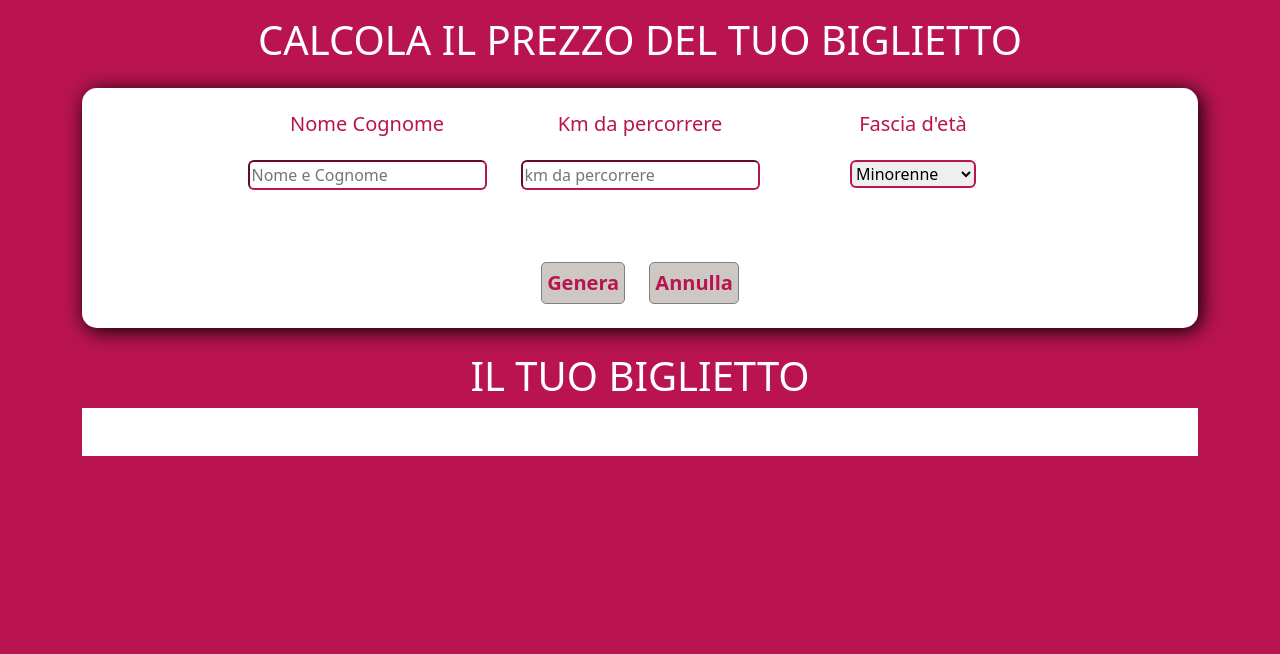
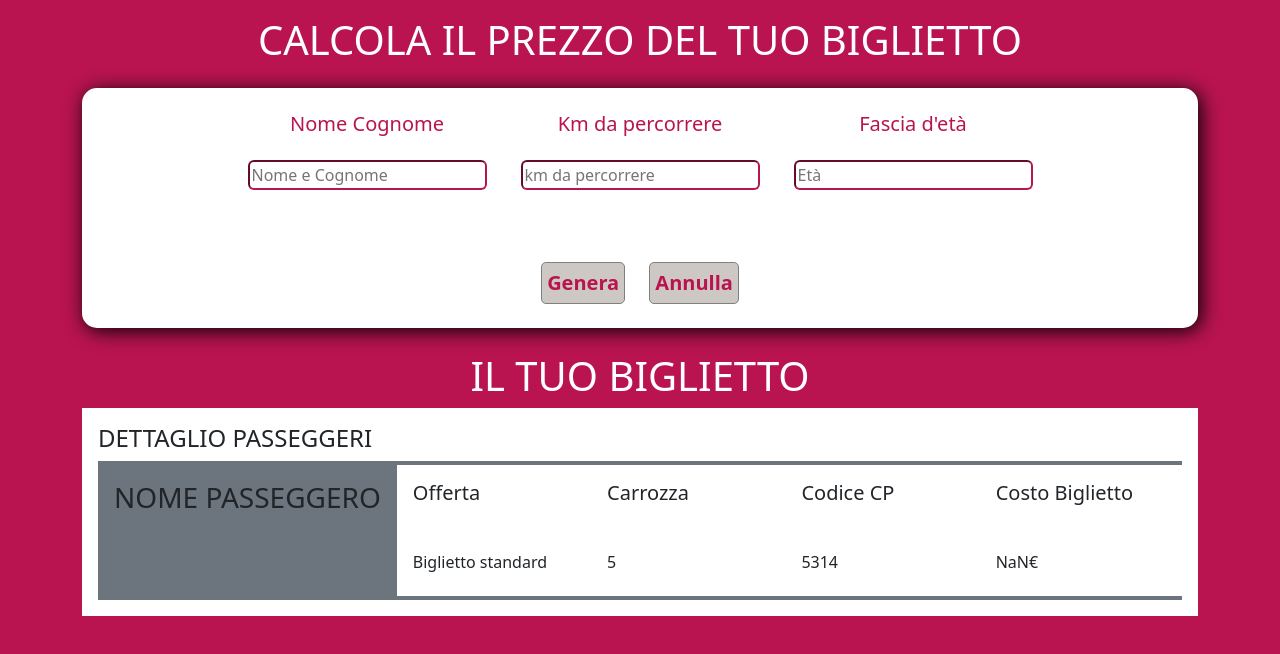
Before and after one commit to StefanoSax93/js-biglietto-treno-form, a plain HTML site: page index.html in a window 1280 px wide. Both pictures are taken after a click on the button "Genera". Drawn offline with nearby package versions, Linux system fonts and the light colour scheme.

Commit message:
esercizio completo(diciamo)

```diff
--- a/css/style.css
+++ b/css/style.css
@@ -20,3 +20,7 @@
     font-weight: 800;
     padding: 5px;
 }
+.my-border {
+    border-top: 4px solid var(--bs-secondary);
+    border-bottom: 4px solid var(--bs-secondary);
+}
--- a/index.html
+++ b/index.html
@@ -21,15 +21,16 @@
                     </div>
                     <div class="col-3 text-center">
                         <h5 class="text-danger mb-4">Km da percorrere</h5>
-                        <input type="text" placeholder="km da percorrere" name="userName" class="border-danger rounded">
+                        <input type="text" placeholder="km da percorrere" name="km" class="border-danger rounded">
                     </div>
                     <div class="col-3 text-center">
                         <h5 class="text-danger mb-4">Fascia d'età</h5>
-                        <select name="" id="" class="border-danger rounded border border-2">
+                        <input type="text" placeholder="Età" name="eta" class="border-danger rounded">
+                        <!-- <select name="" id="" class="border-danger rounded border border-2">
                             <option value="minorenne">Minorenne</option>
                             <option value="maggiorenne">Maggiorenne</option>
                             <option value="over65">Over 65</option>
-                        </select>
+                        </select> -->
                     </div>
                 </div>
                 <!-- bottoni -->
@@ -39,10 +40,36 @@
                 </div>
             </div>
             <!-- biglietto nascosto -->
-            <div class="mt-4">
+            <div class="mt-4 biglietto-finale">
                 <h1 class="text-center text-white text-uppercase">Il tuo biglietto</h1>
-                <div class="bg-white p-4">
-
+                <div class="bg-white p-3">
+                    <h4 class="text-uppercase">dettaglio passeggeri</h4>
+                    <div class="d-flex my-border">
+                        <div class="bg-secondary p-3 mh-100">
+                            <h3 class="text-uppercase">nome passeggero</h3>
+                            <h5 id="userName"></h5>
+                        </div>
+                        <div class="flex-grow-1 p-3">
+                            <div class="row">
+                                <div class="col">
+                                    <h5 class="mb-5">Offerta</h5>
+                                    <h6 id="offertType"></h6>
+                                </div>
+                                <div class="col">
+                                    <h5 class="mb-5">Carrozza</h5>
+                                    <h6 id="wagon"></h6>
+                                </div>
+                                <div class="col">
+                                    <h5 class="mb-5">Codice CP</h5>
+                                    <h6 id="cpCode"></h6>
+                                </div>
+                                <div class="col">
+                                    <h5 class="mb-5">Costo Biglietto</h5>
+                                    <h6 id="finalPrice"></h6>
+                                </div>
+                            </div>
+                        </div>
+                    </div>
                 </div>
             </div>
         </div>
--- a/js/app.js
+++ b/js/app.js
@@ -17,3 +17,56 @@ minorenne
 maggiorenne
 over 65
 In base alla voce scelta dall’utente, fare i dovuti calcoli*/
+
+const inputName = document.querySelector("[name='userName']");
+const inputKm = document.querySelector("[name='km']");
+const inputEta = document.querySelector("[name='eta']");
+// let biglietto = document.querySelector(".biglietto-finale")
+const generateButton = document.getElementById("generateButton");
+const deleteButton = document.getElementById("deleteButton");
+
+deleteButton.addEventListener("click", function () {
+    window.location.reload();
+});
+
+generateButton.addEventListener("click", function () {
+
+    let userName = document.getElementById("userName");
+    // @ts-ignore
+    userName.innerHTML = inputName.value;
+
+    const prezzoAlKm = 0.21;
+    // @ts-ignore
+    let quantitaKm = inputKm.value;
+    // @ts-ignore
+    let eta = inputEta.value;
+    let prezzoBiglietto = parseInt(quantitaKm) * prezzoAlKm;
+    let prezzoFinale;
+
+    if (parseInt(eta) < 18) {
+    (prezzoFinale = prezzoBiglietto - (prezzoBiglietto * 20 / 100));
+}   else if (parseInt(eta) > 65) {
+    (prezzoFinale = prezzoBiglietto - (prezzoBiglietto * 40 / 100));
+}   else {
+    (prezzoFinale = prezzoBiglietto);
+};
+    let finalPrice = document.getElementById("finalPrice");
+    finalPrice.innerHTML = `${prezzoFinale.toFixed(2)}€`;
+
+    let offertType = document.getElementById("offertType")
+    if (parseInt(eta) < 18) {
+        offertType.innerHTML = "Biglietto ridotto minorenni";
+    }   else if (parseInt(eta) > 65) {
+        offertType.innerHTML = "Biglietto ridotto over-65";
+    }   else {
+        offertType.innerHTML = "Biglietto standard";
+    };
+
+    let wagon = document.getElementById("wagon");
+    // @ts-ignore
+    wagon.innerHTML = Math.floor(Math.random() *5) +1;
+
+    let cpCode = document.getElementById("cpCode");
+    // @ts-ignore
+    cpCode.innerHTML = Math.floor(Math.random() *9999) +1;
+})
```
